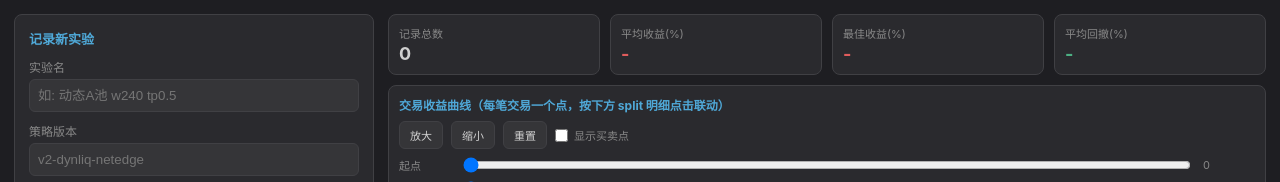
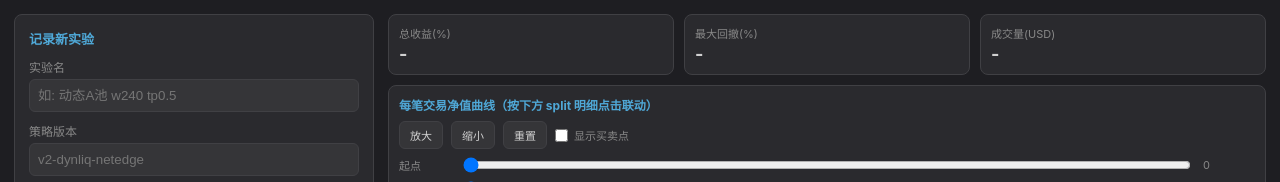
Before and after one commit to WebsterY057/visualizer, a Flask app: page /backtest in a window 1280 px wide. Shown: the part 64-246 px from the top of the page. Run offline with Flask 3, Linux system fonts and the light colour scheme; data that the repository does not hold is empty.

Commit message:
正版可使用

```diff
--- a/app.py
+++ b/app.py
@@ -809,28 +809,64 @@ def _read_trade_events_csv(csv_path: str) -> list[dict]:
     return events
 
 
-def _read_trade_curve_csv(csv_path: str) -> list[dict]:
-    """按交易笔数构建收益曲线（每笔交易一个点）"""
-    rows = []
-    with open(csv_path, "r", encoding="utf-8") as f:
+def _read_trade_curve_csv(trade_csv_path: str, equity_csv_path: str | None = None, initial_capital: float | None = None) -> list[dict]:
+    """按交易笔数构建收益曲线（每笔交易一个点）。
+
+    优先使用组合净值曲线在交易退出时刻的净值，避免直接连乘交易收益带来的口径偏差。
+    """
+    trade_rows = []
+    with open(trade_csv_path, "r", encoding="utf-8") as f:
         reader = csv.DictReader(f)
         for r in reader:
-            rt = _safe_float(r.get("return_pct"))
             et = r.get("exit_time") or r.get("entry_time") or r.get("time")
-            if rt is None or not et:
+            if not et:
                 continue
-            rows.append({"time": et, "ret_pct": rt})
-    if not rows:
+            trade_rows.append({"time": et})
+    if not trade_rows:
         return []
-    equity = 1.0
+
+    eq_index = {}
+    first_curve_eq = None
+    if equity_csv_path and os.path.exists(equity_csv_path):
+        with open(equity_csv_path, "r", encoding="utf-8") as f:
+            reader = csv.DictReader(f)
+            for r in reader:
+                x = r.get("minute") or r.get("date") or r.get("ts") or r.get("time")
+                eq = _safe_float(r.get("equity"))
+                if not x or eq is None:
+                    continue
+                # minute-level key
+                key = str(x)[:16]
+                eq_index[key] = eq
+                if first_curve_eq is None:
+                    first_curve_eq = eq
+
     out = []
-    peak = equity
-    for i, r in enumerate(rows, start=1):
-        equity *= (1.0 + r["ret_pct"] / 100.0)
-        if equity > peak:
-            peak = equity
-        dd = (equity / peak - 1.0) * 100.0 if peak > 0 else 0.0
-        out.append({"x": r["time"], "equity": equity, "drawdown_pct": dd, "trade_idx": i})
+    peak = None
+    last_eq = None
+    first_eq = None
+    if initial_capital is not None:
+        first_eq = float(initial_capital)
+    elif first_curve_eq is not None:
+        first_eq = first_curve_eq
+
+    if first_eq is not None and trade_rows:
+        out.append({"x": f"{trade_rows[0]['time']} [start]", "equity": first_eq, "drawdown_pct": 0.0, "trade_idx": 0})
+        peak = first_eq
+
+    for i, tr in enumerate(trade_rows, start=1):
+        key = str(tr["time"])[:16]
+        eq = eq_index.get(key, last_eq)
+        if eq is None:
+            # 找不到映射时跳过，避免引入错误口径
+            continue
+        last_eq = eq
+        if first_eq is None:
+            first_eq = eq
+        if peak is None or eq > peak:
+            peak = eq
+        dd = (eq / peak - 1.0) * 100.0 if peak and peak > 0 else 0.0
+        out.append({"x": tr["time"], "equity": eq, "drawdown_pct": dd, "trade_idx": i})
     return out
 
 
@@ -904,12 +940,16 @@ def api_backtest_experiment_curve(exp_id: int):
                 else:
                     trade_candidates.append(os.path.join(report_root, source_trade_csv))
 
+            init_cap = _safe_float(params_obj.get("total_nominal_capital_usd"))
+            if init_cap is None:
+                init_cap = _safe_float(params_obj.get("initial_capital_normalized"))
+
             trades = []
             trade_curve = []
             for tc in trade_candidates:
                 if os.path.exists(tc):
                     trades = _read_trade_events_csv(tc)
-                    trade_curve = _read_trade_curve_csv(tc)
+                    trade_curve = _read_trade_curve_csv(tc, c, init_cap)
                     if trades or trade_curve:
                         break
 
--- a/templates/backtest.html
+++ b/templates/backtest.html
@@ -117,16 +117,15 @@
     </div>
 
     <div>
-      <div class="cards">
-        <div class="card"><div class="k">记录总数</div><div class="v" id="s_count">-</div></div>
-        <div class="card"><div class="k">平均收益(%)</div><div class="v" id="s_avg_ret">-</div></div>
-        <div class="card"><div class="k">最佳收益(%)</div><div class="v" id="s_best_ret">-</div></div>
-        <div class="card"><div class="k">平均回撤(%)</div><div class="v" id="s_avg_mdd">-</div></div>
+      <div class="cards" style="grid-template-columns: repeat(3, 1fr);">
+        <div class="card"><div class="k">总收益(%)</div><div class="v" id="k_total_ret">-</div></div>
+        <div class="card"><div class="k">最大回撤(%)</div><div class="v" id="k_mdd">-</div></div>
+        <div class="card"><div class="k">成交量(USD)</div><div class="v" id="k_volume">-</div></div>
       </div>
 
       <div class="charts">
         <div class="chart-box">
-          <h3>交易收益曲线（每笔交易一个点，按下方 split 明细点击联动）</h3>
+          <h3>每笔交易净值曲线（按下方 split 明细点击联动）</h3>
           <div class="chart-toolbar">
             <button class="toolbar-btn" onclick="zoomIn()">放大</button>
             <button class="toolbar-btn" onclick="zoomOut()">缩小</button>
@@ -256,24 +255,22 @@
       reloadAll();
     }
 
-    function renderSummary(rows) {
-      const count = rows.length;
-      const rets = rows.map(r => Number(r.total_return_pct)).filter(v => Number.isFinite(v));
-      const mdds = rows.map(r => Number(r.max_drawdown_pct)).filter(v => Number.isFinite(v));
-      const avgRet = rets.length ? (rets.reduce((a,b) => a+b, 0) / rets.length) : null;
-      const bestRet = rets.length ? Math.max(...rets) : null;
-      const avgMdd = mdds.length ? (mdds.reduce((a,b) => a+b, 0) / mdds.length) : null;
+    function renderKpiFromRecord(r) {
+      const ret = toNum(r?.total_return_pct);
+      const mdd = toNum(r?.max_drawdown_pct);
+      const vol = toNum(r?.trade_volume_usd);
 
-      document.getElementById('s_count').textContent = count;
-      const avgRetEl = document.getElementById('s_avg_ret');
-      avgRetEl.textContent = avgRet == null ? '-' : avgRet.toFixed(2);
-      avgRetEl.className = 'v ' + (avgRet > 0 ? 'pos' : 'neg');
-      const bestEl = document.getElementById('s_best_ret');
-      bestEl.textContent = bestRet == null ? '-' : bestRet.toFixed(2);
-      bestEl.className = 'v ' + (bestRet > 0 ? 'pos' : 'neg');
-      const mddEl = document.getElementById('s_avg_mdd');
-      mddEl.textContent = avgMdd == null ? '-' : avgMdd.toFixed(2);
-      mddEl.className = 'v ' + (avgMdd < -1 ? 'neg' : 'pos');
+      const retEl = document.getElementById('k_total_ret');
+      retEl.textContent = ret == null ? '-' : ret.toFixed(2);
+      retEl.className = 'v ' + (ret != null && ret >= 0 ? 'pos' : 'neg');
+
+      const mddEl = document.getElementById('k_mdd');
+      mddEl.textContent = mdd == null ? '-' : mdd.toFixed(2);
+      mddEl.className = 'v ' + (mdd != null && mdd < 0 ? 'neg' : 'pos');
+
+      const volEl = document.getElementById('k_volume');
+      volEl.textContent = vol == null ? '-' : vol.toFixed(0);
+      volEl.className = 'v neu';
     }
 
     function renderTable(rows) {
@@ -411,6 +408,7 @@
       renderZoomedCurves();
     }
 
+
     function renderZoomedCurves() {
       if (!curveLabels.length) return;
       const s = Math.max(0, Math.min(zoomState.start, curveLabels.length - 1));
@@ -471,7 +469,14 @@
       lineChart = new Chart(document.getElementById('retLine'), {
         type: 'line',
         data: { labels, datasets },
-        options: { responsive: true, plugins: { legend: { labels: { color: '#bbb' } } }, scales: { x: { ticks: { color: '#888' } }, y: { ticks: { color: '#888' } } } }
+        options: {
+          responsive: true,
+          plugins: { legend: { labels: { color: '#bbb' } } },
+          scales: {
+            x: { ticks: { color: '#888' } },
+            y: { ticks: { color: '#888' }, title: { display: true, text: '净值(USD)', color: '#888' } }
+          }
+        }
       });
       syncRangeControls();
     }
@@ -515,13 +520,13 @@
         alert('该实验没有可展示的净值曲线数据');
         return;
       }
-      const labels = rows.map(r => {
+      const labels = rows.map((r, i) => {
         const s = String(r.x || '');
         // 统一显示到秒
-        if (s.length >= 19) return s.slice(0, 19).replace('T', ' ');
-        return s;
+        const base = s.length >= 19 ? s.slice(0, 19).replace('T', ' ') : s;
+        return `${base} #${i}`;
       });
-      const eq = rows.map(r => Number(r.equity));
+      const eq = rows.map(r => Number(r.equity ?? 0));
       const dd = rows.map(r => Number(r.drawdown_pct));
       const trades = (data.trades || []).map(t => ({x: t.x, price: Number(t.price), side: t.side})).filter(t => Number.isFinite(t.price) && t.x);
       curveLabels = labels;
@@ -547,6 +552,7 @@
       if (!hit || !hit._detail) {
         detailBody.innerHTML = '';
         formulaBox.textContent = '未填写';
+        renderKpiFromRecord(null);
         return;
       }
       const order = ['train', 'test', 'holdout'];
@@ -554,6 +560,7 @@
       if (!rows.length) {
         detailBody.innerHTML = '';
         formulaBox.textContent = '未填写';
+        renderKpiFromRecord(null);
         return;
       }
       const fmt = (v, d=2) => (v == null || v === '' ? '' : Number(v).toFixed(d));
@@ -574,6 +581,13 @@
 
     async function onSelectDetail(expId) {
       detailActiveExpId = expId;
+      const hit = groupedVersions.find(v => v._detail && ['train','test','holdout'].some(s => Number(v._detail[s]?.id) === Number(expId)));
+      if (hit) {
+        const rec = ['train','test','holdout'].map(s => hit._detail[s]).find(x => Number(x?.id) === Number(expId));
+        renderKpiFromRecord(rec || null);
+      } else {
+        renderKpiFromRecord(null);
+      }
       await renderExperimentCurve(expId);
       document.querySelectorAll('#detailBody tr').forEach(tr => {
         const cur = Number(tr.getAttribute('data-exp-id'));
@@ -586,7 +600,6 @@
       const resp = await fetch('/api/backtest/experiments?limit=2000');
       const data = await resp.json();
       const rows = data.data || [];
-      renderSummary(rows);
       renderTable(rows);
     }
 
```
